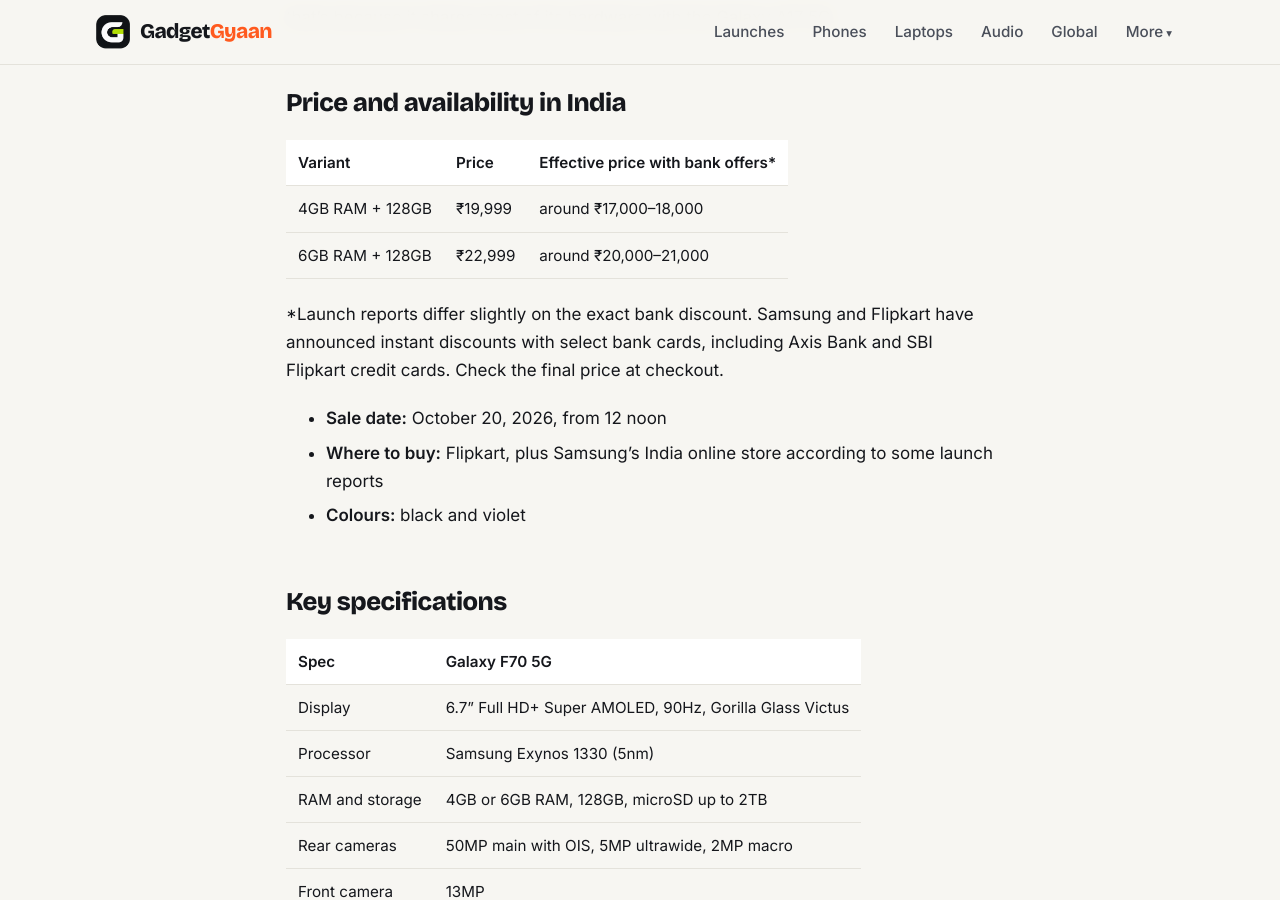
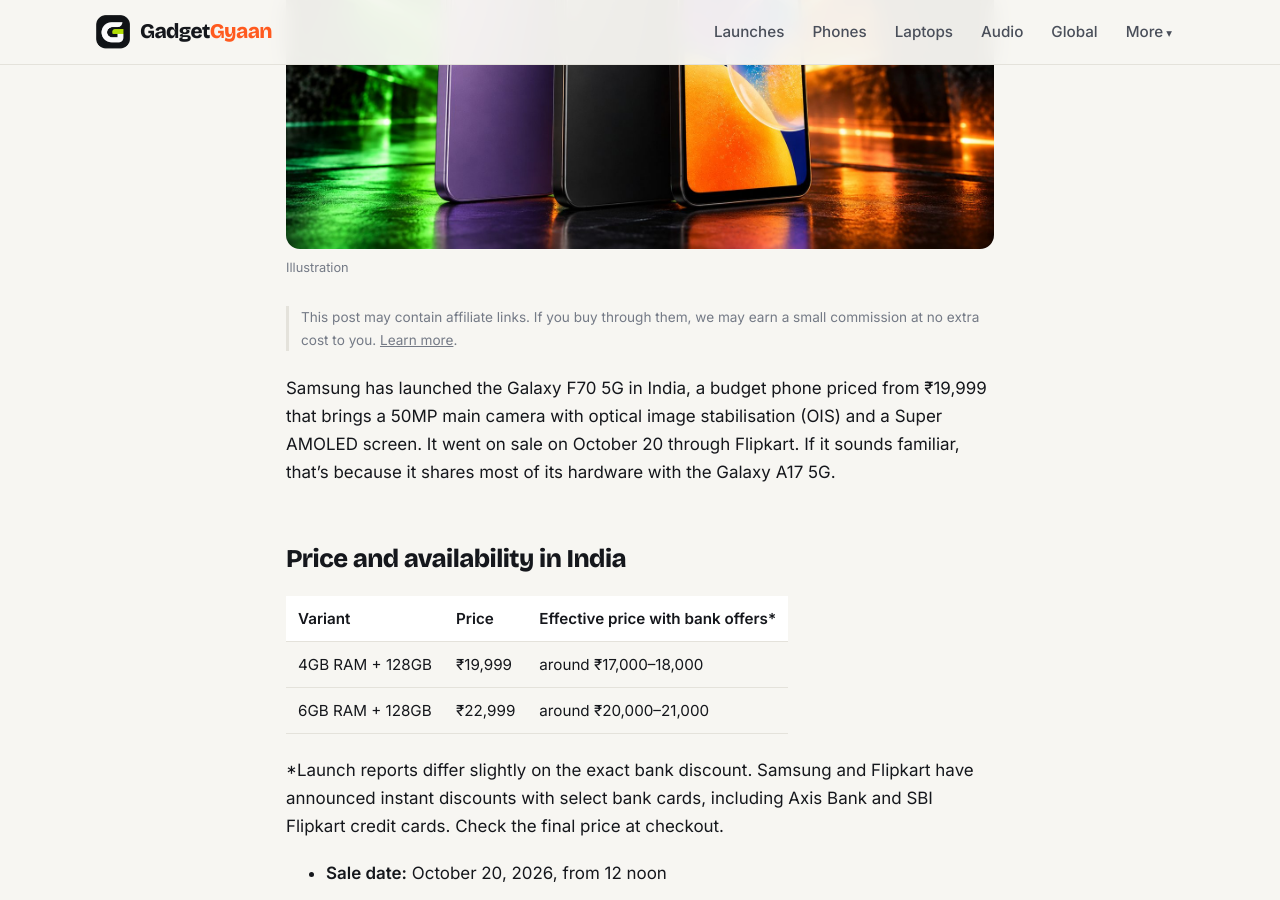
Before and after one commit to kiteksood167/kiteksood167.github.io, a Jekyll site: the page built from _posts/2026-10-21-samsung-galaxy-f70-5g-launched-india.md, in a window 1280 px wide and 900 px high, scrolled down 642 px. Built offline with Jekyll 4.4.1, drawn with Linux system fonts in a browser that asks for light colours; some of the changed text lies outside the part shown.

Commit message:
Add images to Galaxy F70 5G launch post
Co-Authored-By: Claude Opus 5.5 <noreply@anthropic.com>
Claude-Session: https://claude.ai/code/session_019xqcqbRMqun33QWSRS29Nw

```diff
--- a/_posts/2026-10-21-samsung-galaxy-f70-5g-launched-india.md
+++ b/_posts/2026-10-21-samsung-galaxy-f70-5g-launched-india.md
@@ -3,6 +3,9 @@ title: "Samsung Galaxy F70 5G Launched in India: Price, Specs and Sale Date"
 seo_title: "Samsung Galaxy F70 5G: India Price, Specs & Sale"
 description: "Samsung Galaxy F70 5G is now on sale in India from ₹19,999 with a 50MP OIS camera and AMOLED screen. Price, specs, offers and how it compares."
 date: 2026-10-21 09:08:00 +0530
+image: /assets/images/samsung-galaxy-f70-5g-launched-india.jpg
+image_alt: "Illustration of a violet and a black budget smartphone with triple rear cameras"
+image_credit: "Illustration"
 category: Launches
 tags: [samsung, galaxy f70 5g, smartphones, budget phones, flipkart, launch]
 affiliate: true
@@ -44,11 +47,21 @@ Honestly, not much, and that's the main thing to know. Tech sites including GSMA
 
 What still stands out at this price is the camera stabilisation. OIS is uncommon under ₹20,000, and it helps with sharper photos in low light and steadier video. The AMOLED screen also gives deeper blacks and better outdoor visibility than the LCD panels on many rivals, though its 90Hz refresh rate is lower than the 120Hz offered by some competitors.
 
+<figure class="inline-figure">
+  <img width="1200" height="675" src="/assets/images/phone-ois-night-video.jpg" alt="A hand holding a violet phone recording a steady video of a busy city street at night" loading="lazy">
+  <figcaption>Illustration</figcaption>
+</figure>
+
 Samsung India hasn't clearly confirmed which Android and One UI version the phone ships with or how many years of updates it gets. Launch reports disagree on both points, so we've left them out until Samsung confirms. If long-term updates matter to you, check the Flipkart listing before buying.
 
 ## Who should consider it
 
 The Galaxy F70 5G suits buyers who want a reliable Samsung phone for everyday use, photos and video calls, and who value a good screen and stable camera over raw gaming performance. The Exynos 1330 is fine for social media, streaming and light games, but it isn't built for heavy gaming at high settings.
+
+<figure class="inline-figure">
+  <img width="1200" height="675" src="/assets/images/two-budget-phones-compare.jpg" alt="A black and a violet budget phone side by side with a glowing question mark between them" loading="lazy">
+  <figcaption>Illustration</figcaption>
+</figure>
 
 Two close alternatives to compare:
 
```
Also changed, not shown: assets/images/index.yml (+15 -0 lines), assets/images/phone-ois-night-video.jpg (added), assets/images/samsung-galaxy-f70-5g-launched-india.jpg (added), assets/images/thumbs/samsung-galaxy-f70-5g-launched-india.jpg (added), assets/images/two-budget-phones-compare.jpg (added).
